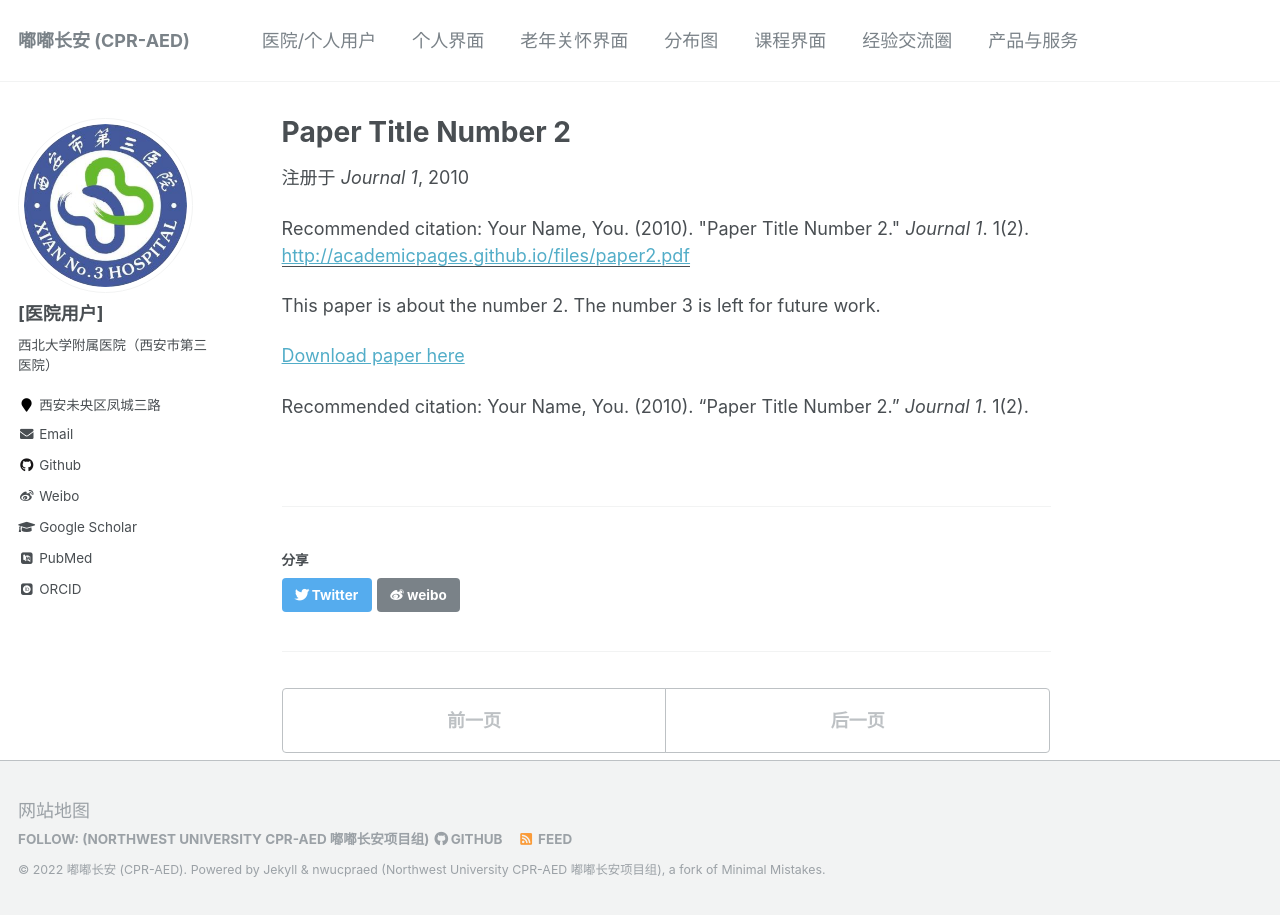
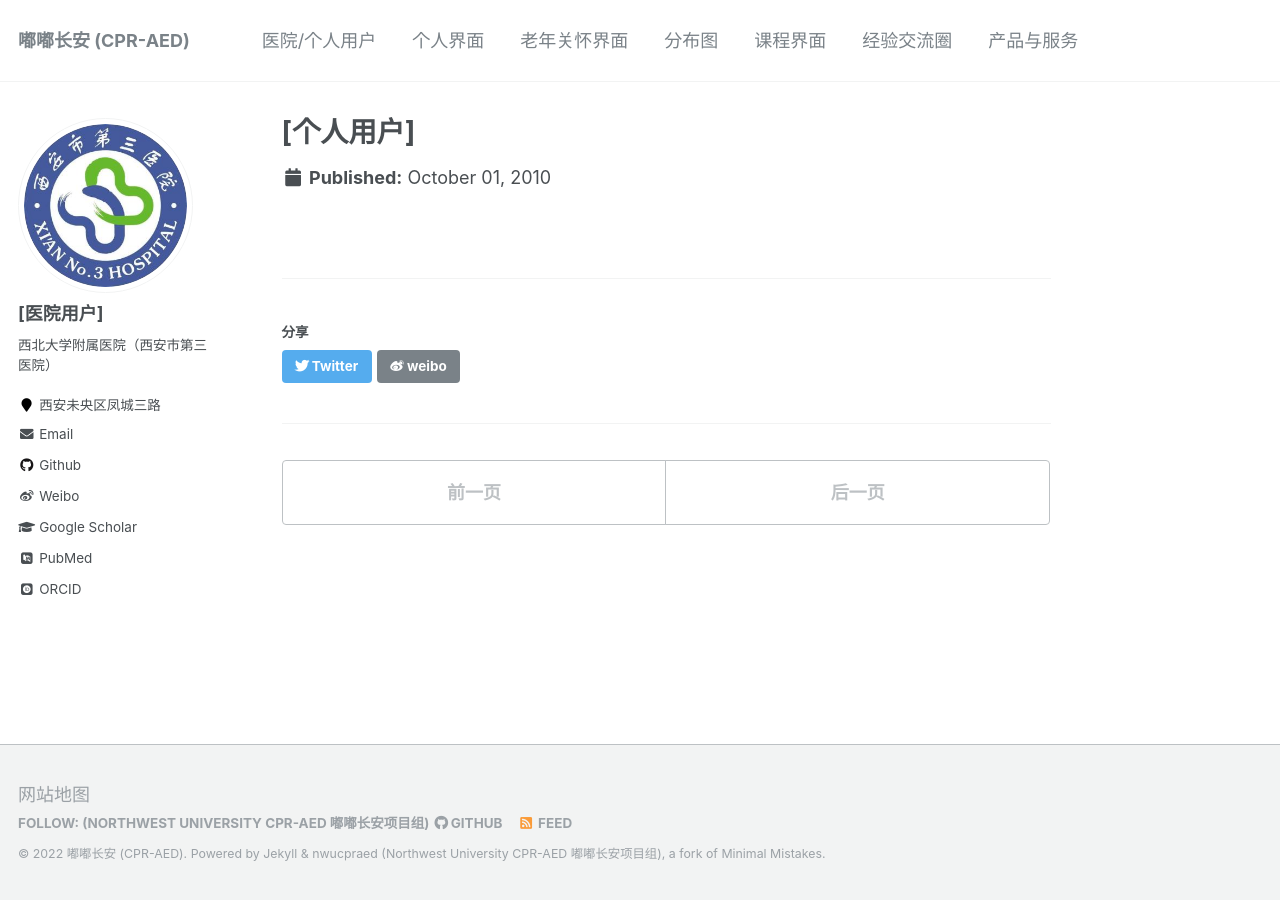
Before and after one commit to nwucpraed/nwucpraed.github.io, a Jekyll site: the page built from _publications/2010-10-01-paper-title-number-2.md, in a window 1280 px wide. Built offline with Jekyll 4.4.1, drawn with Linux system fonts in a browser that asks for light colours; some web fonts are replaced.

Commit message:
医院/个人用户
医院/个人用户

```diff
--- a/_publications/2009-10-01-paper-title-number-1.md
+++ b/_publications/2009-10-01-paper-title-number-1.md
@@ -1,15 +1,15 @@
 ---
-title: "Paper Title Number 1"
+title: "[个人用户]"
 collection: publications
 permalink: /publication/2009-10-01-paper-title-number-1
-excerpt: 'This paper is about the number 1. The number 2 is left for future work.'
-date: 2009-10-01
-venue: 'Journal 1'
-paperurl: 'http://academicpages.github.io/files/paper1.pdf'
-citation: 'Your Name, You. (2009). &quot;Paper Title Number 1.&quot; <i>Journal 1</i>. 1(1).'
+excerpt: '取得AED证书的志愿者'
+# date: 2009-10-01
+# venue: 'Journal 1'
+# paperurl: 'http://academicpages.github.io/files/paper1.pdf'
+# citation: 'Your Name, You. (2009). &quot;Paper Title Number 1.&quot; <i>Journal 1</i>. 1(1).'
 ---
-This paper is about the number 1. The number 2 is left for future work.
+<!-- This paper is about the number 1. The number 2 is left for future work.
 
 [Download paper here](http://academicpages.github.io/files/paper1.pdf)
 
-Recommended citation: Your Name, You. (2009). "Paper Title Number 1." <i>Journal 1</i>. 1(1).
+Recommended citation: Your Name, You. (2009). "Paper Title Number 1." `<i>`Journal 1`</i>`. 1(1). -->
--- a/_publications/2010-10-01-paper-title-number-2.md
+++ b/_publications/2010-10-01-paper-title-number-2.md
@@ -1,15 +1,15 @@
 ---
-title: "Paper Title Number 2"
+title: "[个人用户]"
 collection: publications
 permalink: /publication/2010-10-01-paper-title-number-2
-excerpt: 'This paper is about the number 2. The number 3 is left for future work.'
-date: 2010-10-01
-venue: 'Journal 1'
-paperurl: 'http://academicpages.github.io/files/paper2.pdf'
-citation: 'Your Name, You. (2010). &quot;Paper Title Number 2.&quot; <i>Journal 1</i>. 1(2).'
+excerpt: '取得CPR证书的志愿者'
+# date: 2010-10-01
+# venue: 'Journal 1'
+# paperurl: 'http://academicpages.github.io/files/paper2.pdf'
+# citation: 'Your Name, You. (2010). &quot;Paper Title Number 2.&quot; <i>Journal 1</i>. 1(2).'
 ---
-This paper is about the number 2. The number 3 is left for future work.
+<!-- This paper is about the number 2. The number 3 is left for future work.
 
 [Download paper here](http://academicpages.github.io/files/paper2.pdf)
 
-Recommended citation: Your Name, You. (2010). "Paper Title Number 2." <i>Journal 1</i>. 1(2).
+Recommended citation: Your Name, You. (2010). "Paper Title Number 2." `<i>`Journal 1`</i>`. 1(2). -->
```
Also changed, not shown: _publications/2015-10-01-paper-title-number-3.md (+4 -4 lines).
